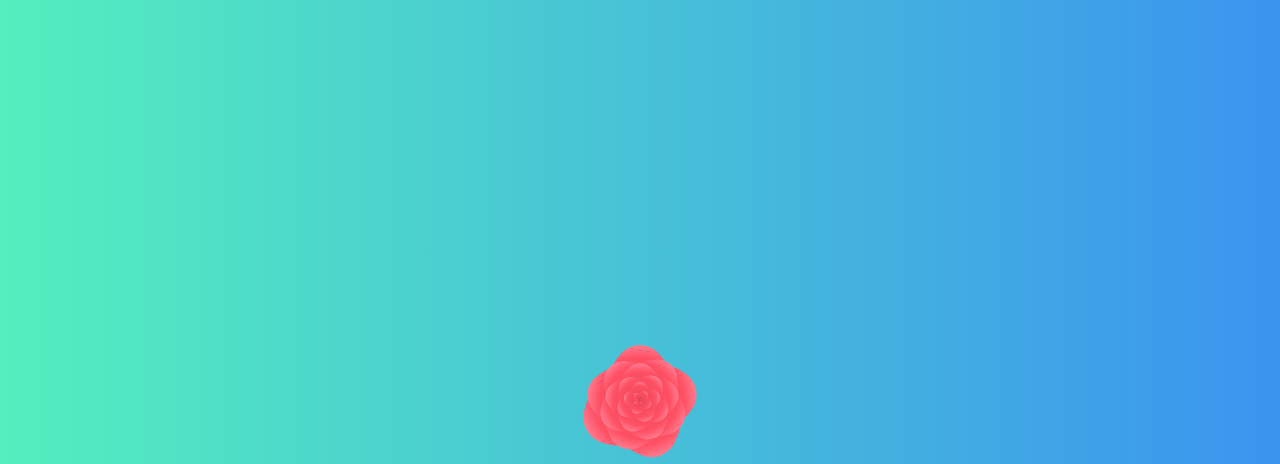
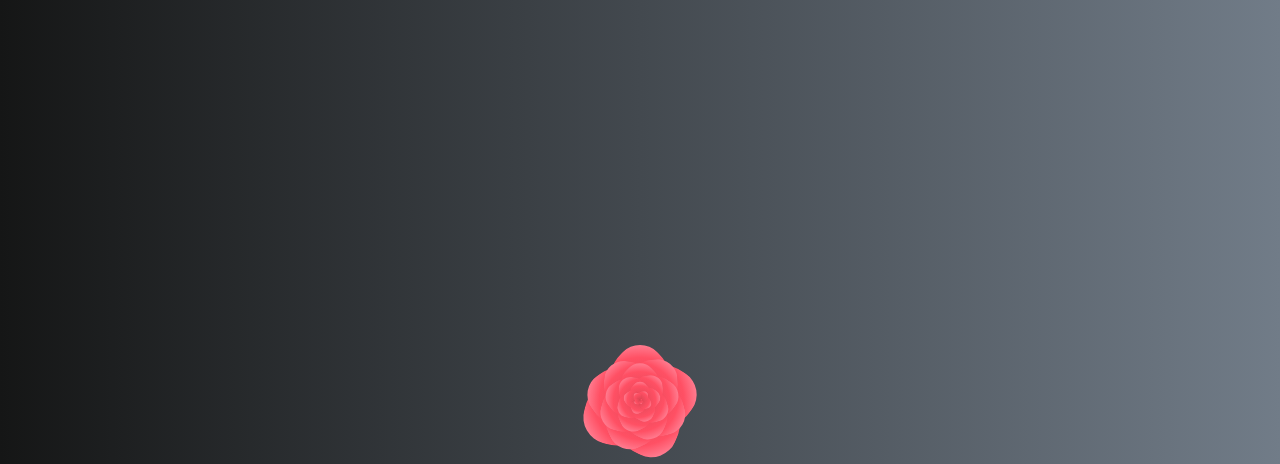
Before and after one commit to asakma/rose_day, a plain HTML site: page index.html in a window 1280 px wide. Shown: the top 464 px of the page. Drawn offline with Linux system fonts and the light colour scheme.

Commit message:
Upte style.css

```diff
--- a/style.css
+++ b/style.css
@@ -5,7 +5,7 @@ body, html {
     padding: 0;
     height: 100%;
     width: 100%;
-    background: linear-gradient(to right, #53efbe , #3b94ef);
+    background: linear-gradient(to right, #151616 , #717c88);
 }
 
 h1{
```
